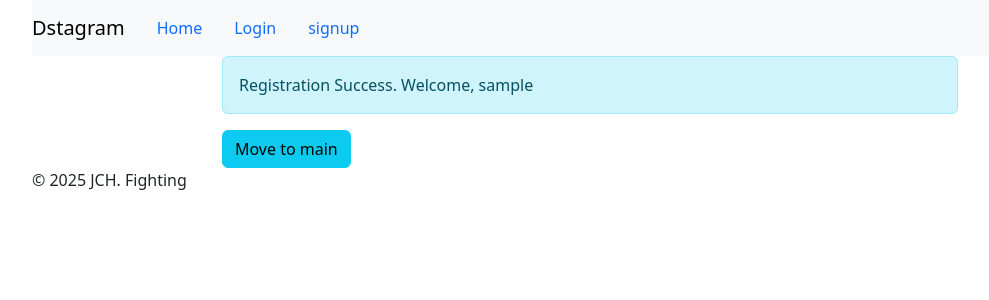
After one commit to jchyeon0814/stepbystep, a Django app: template accounts/templates/registration/register_done.html in a window 1280 px wide. The commit adds this page. Shown: the top 300 px of the page, without its empty margins (50-1039 px from the left). Run offline with Django 5.2, Linux system fonts and the light colour scheme; the template is opened without the code that fills it: most values are stand-ins (such as "Sample title", 1, 10 or a date in 2020).

Commit message:
회원가입 구현

```diff
--- /dev/null
+++ b/accounts/templates/registration/register_done.html
@@ -0,0 +1,14 @@
+{% extends 'base.html' %}
+
+{% block title %}- Registration Done{% endblock %}
+
+{% block content %}
+<div class="row">
+    <div class="col-md-2"></div>
+    <div class="col-md-8 panel panel-default">
+        <div class="alert alert-info">Registration Success. Welcome, {{new_user.username}}</div>
+        <a class="btn btn-info" href="/">Move to main</a>
+    </div>
+    <div class="col-md-2"></div>
+</div>
+{% endblock %}
--- a/accounts/urls.py
+++ b/accounts/urls.py
@@ -1,9 +1,11 @@
 from django.urls import path
 from django.contrib.auth import views as auth_view
+from .views import register
 
 app_name = 'accounts'
 
 urlpatterns = [
     path('login/', auth_view.LoginView.as_view(template_name='registration/login.html'), name='login'),
     path('logout/', auth_view.LogoutView.as_view(template_name='registration/logout.html'), name='logout'),
+    path('register/', register, name='register')
 ]
--- a/templates/base.html
+++ b/templates/base.html
@@ -22,7 +22,7 @@
                         <li class="nav-item"><a href="{% url 'accounts:logout' %}" class="nav-link">Logout</a></li>
                         {% else %}
                         <li class="nav-item"><a href="{% url 'accounts:login' %}" class="nav-link">Login</a></li>
-                        <li class="nav-item"><a href="#" class="nav-link">signup</a></li>
+                        <li class="nav-item"><a href="{% url 'accounts:register' %}" class="nav-link">signup</a></li>
                         {% endif %}
                     </ul>
                 </nav>
```
Also changed, not shown: accounts/forms.py (+10 -0 lines), accounts/templates/registration/register.html (added, +19 -0 lines), accounts/views.py (+15 -1 lines).
